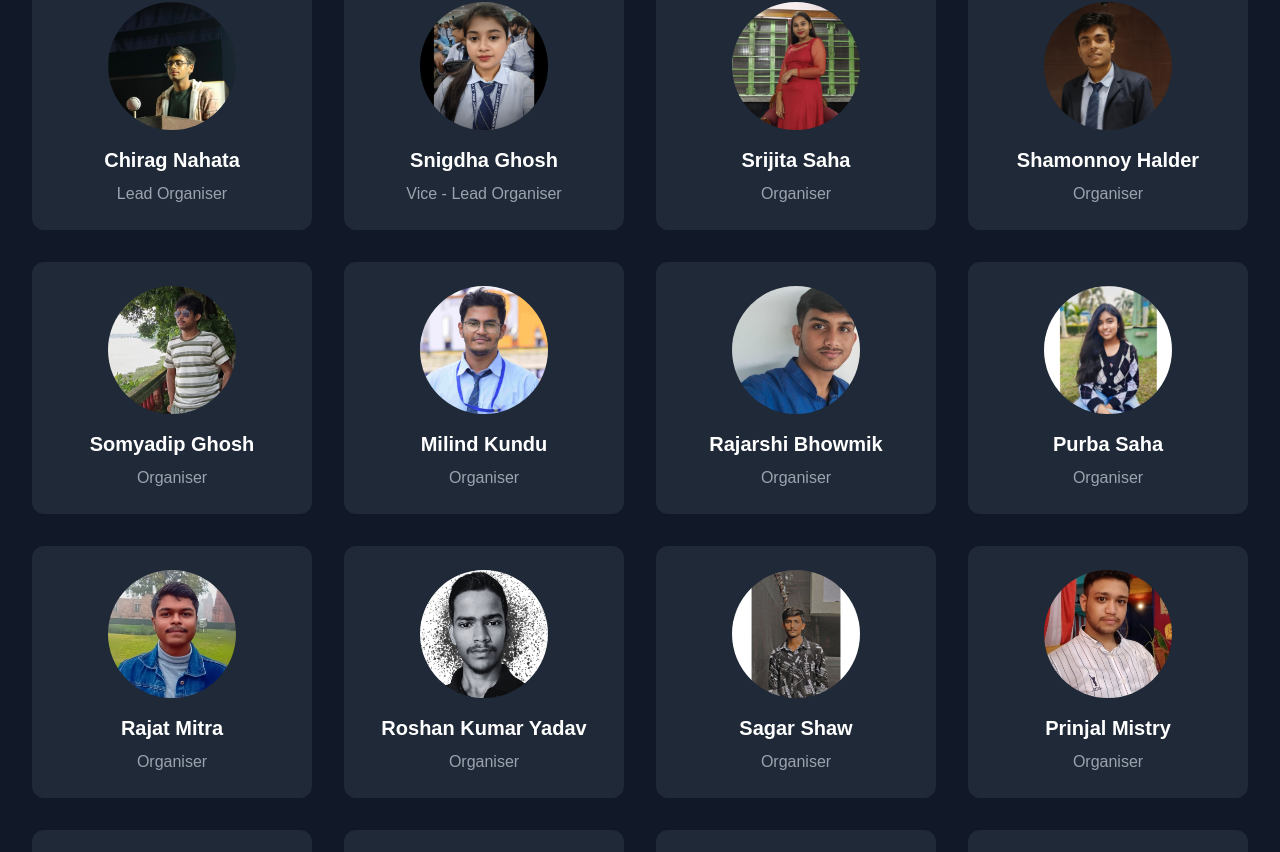
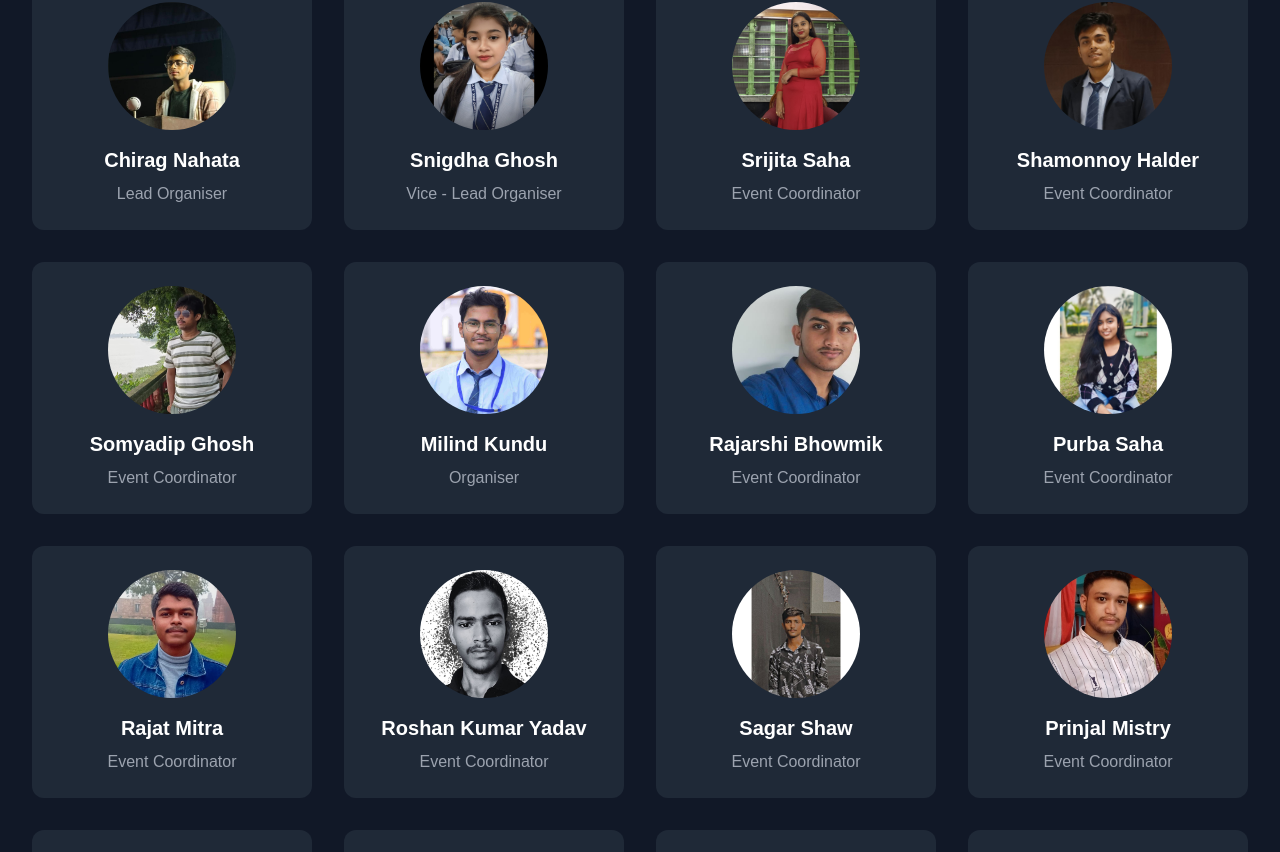
Before and after one commit to innovocon/innovocon-events, a React (Vite) app: page / in a window 1280 px wide. Shown: the part 1586-2438 px from the top of the page. Built offline with nearby package versions, Linux system fonts and the light colour scheme; grey boxes are pictures that could not be loaded.

Commit message:
Update Home.tsx

```diff
--- a/src/pages/Home.tsx
+++ b/src/pages/Home.tsx
@@ -53,9 +53,9 @@ export function Home() {
     },
     {
       name: 'Srijita Saha',
-      role: 'Organiser',
+      role: 'Event Coordinator',
       photo: '/images/team/srijita.jpg',
-      designation: 'Organiser',
+      designation: 'Event Coordinator',
       socialLinks: {
         linkedin: '',
         github: '',
@@ -63,9 +63,9 @@ export function Home() {
     },
     {
       name: 'Shamonnoy Halder',
-      role: 'Organiser',
+      role: 'Event Coordinator',
       photo: '/images/team/shamonnoy.jpg',
-      designation: 'Organiser',
+      designation: 'Event Coordinator',
       socialLinks: {
         linkedin: '',
         github: '',
@@ -73,9 +73,9 @@ export function Home() {
     },
     {
       name: 'Somyadip Ghosh',
-      role: 'Organiser',
+      role: 'Event Coordinator',
       photo: '/images/team/somyadip.jpg',
-      designation: 'Organiser',
+      designation: 'Event Coordinator',
       socialLinks: {
         linkedin: '',
         github: '',
@@ -93,9 +93,9 @@ export function Home() {
     },
     {
       name: 'Rajarshi Bhowmik',
-      role: 'Organiser',
+      role: 'Event Coordinator',
       photo: '/images/team/rajarshi.jpg',
-      designation: 'Organiser',
+      designation: 'Event Coordinator',
       socialLinks: {
         linkedin: 'https://linktr.ee/rajo7',
         github: 'https://linktr.ee/rajo7',
@@ -103,9 +103,9 @@ export function Home() {
     },
     {
       name: 'Purba Saha',
-      role: 'Organiser',
+      role: 'Event Coordinator',
       photo: '/images/team/purba.jpg',
-      designation: 'Organiser',
+      designation: 'Event Coordinator',
       socialLinks: {
         linkedin: 'https://www.linkedin.com/in/purba-saha-b273a12b8',
         github: 'https://github.com/Purba234',
@@ -113,9 +113,9 @@ export function Home() {
     },
     {
       name: 'Rajat Mitra',
-      role: 'Organiser',
+      role: 'Event Coordinator',
       photo: '/images/team/rajat.jpg',
-      designation: 'Organiser',
+      designation: 'Event Coordinator',
       socialLinks: {
         linkedin: 'https://www.linkedin.com/in/rajat-mitra-337754295/',
         github: 'https://github.com/RAJAT-MITRA',
@@ -123,9 +123,9 @@ export function Home() {
     },
     {
       name: 'Roshan Kumar Yadav',
-      role: 'Organiser',
+      role: 'Event Coordinator',
       photo: '/images/team/roshan.jpg',
-      designation: 'Organiser',
+      designation: 'Event Coordinator',
       socialLinks: {
         linkedin: '',
         github: '',
@@ -133,9 +133,9 @@ export function Home() {
     },
     {
       name: 'Sagar Shaw',
-      role: 'Organiser',
+      role: 'Event Coordinator',
       photo: '/images/team/sagar.jpg',
-      designation: 'Organiser',
+      designation: 'Event Coordinator',
       socialLinks: {
         linkedin: 'https://www.linkedin.com/in/sagar-shaw-27189b28b',
         github: '',
@@ -143,9 +143,9 @@ export function Home() {
     },
     {
       name: 'Prinjal Mistry',
-      role: 'Organiser',
+      role: 'Event Coordinator',
       photo: '/images/team/prinjal.jpg',
-      designation: 'Organiser',
+      designation: 'Event Coordinator',
       socialLinks: {
         linkedin: 'https://www.linkedin.com/in/prinjal-mistry-06b633339/',
         github: '',
@@ -153,19 +153,19 @@ export function Home() {
     },
     {
       name: 'Rohit Ghosh',
-      role: 'Organiser',
+      role: 'Event Coordinator',
       photo: '/images/team/rohit.jpg',
-      designation: 'Organiser',
+      designation: 'Event Coordinator',
       socialLinks: {
-        linkedin: '',
+        linkedin: 'https://www.linkedin.com/in/rohit-ghosh-482703308',
         github: '',
       }
     },
     {
       name: 'Spandan Tah',
-      role: 'Organiser',
+      role: 'Event Coordinator',
       photo: '/images/team/spandan.jpg',
-      designation: 'Organiser',
+      designation: 'Event Coordinator',
       socialLinks: {
         linkedin: '',
         github: '',
@@ -173,9 +173,9 @@ export function Home() {
     },
     {
       name: 'Sahin Molla',
-      role: 'Organiser',
+      role: 'Event Coordinator',
       photo: '/images/team/sahin.jpg',
-      designation: 'Organiser',
+      designation: 'Event Coordinator',
       socialLinks: {
         linkedin: 'https://www.linkedin.com/in/sahinmolla',
         github: '',
@@ -183,9 +183,9 @@ export function Home() {
     },
     {
       name: 'Ankit Shaw',
-      role: 'Organiser',
+      role: 'Event Coordinator',
       photo: '/images/team/ankit.jpg',
-      designation: 'Organiser',
+      designation: 'Event Coordinator',
       socialLinks: {
         linkedin: 'https://www.linkedin.com/in/ankit-shaw-1aa169309',
         github: '',
```
